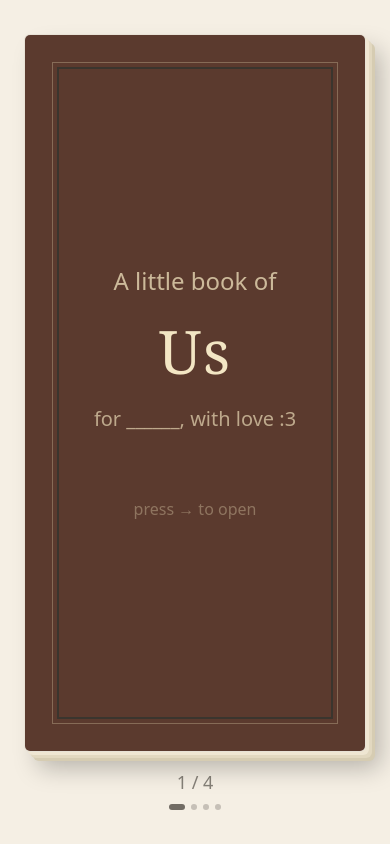
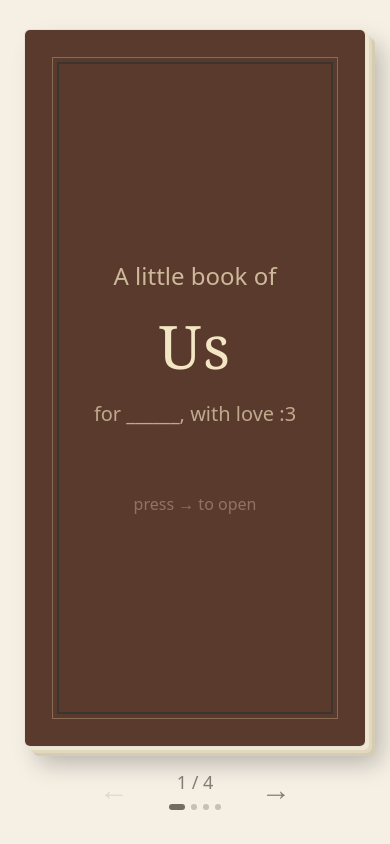
Before and after one commit to Lemonzwastaken/secret-website, a Next.js app: page / in a window 390 px wide. Built offline with nearby package versions, Linux system fonts and the light colour scheme; a web font is replaced by a local one.

Commit message:
Added buttons for mobile navigation

```diff
--- a/components/Book.tsx
+++ b/components/Book.tsx
@@ -1,11 +1,11 @@
 "use client"
 
-import { useEffect, useState } from "react";
+import { useEffect,useRef, useState } from "react";
 import { AnimatePresence, motion } from "framer-motion";
 import Cover from "./Cover";
 import BackCover from "./BackCover";
 import { pages } from "./pages/pagesData";
-import { escape } from "querystring";
+
 
 export default function Book(){
     const [currentPage, setCurrentPage] = useState(0);
@@ -16,6 +16,18 @@ export default function Book(){
     const isBack = currentPage === totalPages - 1;
     const isClosed = isCover || isBack;
     const spread = isClosed ? null : pages[currentPage - 1];
+
+    const touchStartX = useRef<number | null>(null);
+
+    function goNext() {
+        setDirection(1);
+        setCurrentPage((prev) => Math.min(prev+1, totalPages-1));
+    }
+
+    function goPrev() {
+        setDirection(-1);
+        setCurrentPage((prev) => Math.max(prev - 1, 0));
+    }
 
     useEffect(() => {
         function handleKeyDown(e: KeyboardEvent) {
@@ -43,7 +55,19 @@ export default function Book(){
         className={`relative w-full ${
             isClosed ? "max-w-xl" : "max-w-6xl"
         } h-[85vh] bg-[#fbf6ea] rounded-md border border-ink/10 flex overflow-hidden transition-[max-width] duration-500 ease-in-out shadow-[3px_3px_0_0_#efe6d2,6px_6px_0_0_#e2d8c0,9px_9px_0_0_#d6ccb2,14px_16px_24px_rgba(0,0,0,0.25)]`}
+
+        onTouchStart={(e) => {
+            touchStartX.current = e.touches[0].clientX;
+        }}
+        onTouchEnd={(e) => {
+            if (touchStartX.current === null || selectedImage) return;
+            const dx = e.changedTouches[0].clientX - touchStartX.current;
+            if (dx < -50) goNext();
+            else if (dx > 50) goPrev();
+            touchStartX.current = null;
+        }}
     >
+
         <AnimatePresence mode="wait" custom={direction}>
         <motion.div
             key={currentPage}
@@ -54,6 +78,7 @@ export default function Book(){
             transition={{ duration: 0.35, ease: "easeInOut" }}
             className="absolute inset-0 flex"
         >
+
         {isCover ? (
           <Cover />
         ) :isBack ? (
@@ -62,7 +87,7 @@ export default function Book(){
           <>
             <div className="pointer-events-none absolute left-1/2 top-0 z-10 h-full w-20 -translate-x-1/2 bg-gradient-to-r from-transparent via-black/15 to-transparent" />
 
-            {/* Left page: text and stuff */}
+            {/* Left page: text and stuff (piccaso) */}
             <div className="w-1/2 h-full flex items-center justify-center p-10">
             {spread ? (
                 <p className="font-hand text-2xl text-ink text-center leading-relaxed">
@@ -73,7 +98,7 @@ export default function Book(){
             )}
             </div>
 
-            {/* Right page: images */}
+            {/* Right page: images (No wait this is picasso) */}
             <div className="w-1/2 h-full relative p-10 overflow-hidden">
             {spread ? (
                 spread.images.map((src, i) => {
@@ -90,7 +115,7 @@ export default function Book(){
                     <div
                     key={i}
                     onClick={() => setSelectedImage({src, alt: `${spread.alt} ${i + 1}`})}
-                    className="absolute bg-white p-2 pb-5 shadow-md border border-ink/10 cursor zoom-in transition-transform duration-200 hover:scale-105 hover:z-20"
+                    className="absolute bg-white p-2 pb-5 shadow-md border border-ink/10 cursor-zoom-in transition-transform duration-200 hover:scale-105 hover:z-20"
                     style={{
                         top: pos.top,
                         left: pos.left,
@@ -117,21 +142,42 @@ export default function Book(){
         </AnimatePresence>
 
     </div>
+        {/* buttons and page indicator :3*/}
+        <div className="flex items-center gap-6">
+        <button
+            onClick={goPrev}
+            disabled={currentPage === 0}
+            className="font-hand text-3xl text-ink/60 px-4 py-2 disabled:opacity-20"
+        >
+            ←
+        </button>
+
         <div className="flex flex-col items-center gap-2">
-          <p className="font-hand text-lg text-ink/60">
+            <p className="font-hand text-lg text-ink/60">
             {currentPage + 1} / {totalPages}
-          </p>
-          <div className="flex gap-1.5">
-            {Array.from ({length: totalPages}).map((_, i) => (
+            </p>
+            <div className="flex gap-1.5">
+            {Array.from({ length: totalPages }).map((_, i) => (
                 <div
                 key={i}
                 className={`h-1.5 rounded-full transition-all ${
-                    i === currentPage ? "w-4 bg-ink/70" : "w-1.5 bg-ink/25"}`}
+                    i === currentPage ? "w-4 bg-ink/70" : "w-1.5 bg-ink/25"
+                }`}
                 />
             ))}
-          </div>
+            </div>
         </div>
 
+        <button
+            onClick={goNext}
+            disabled={currentPage === totalPages - 1}
+            className="font-hand text-3xl text-ink/60 px-4 py-2 disabled:opacity-20"
+        >
+            →
+        </button>
+        </div>
+
+        {/*enlarge images :P */}
         <AnimatePresence>
             {selectedImage && (
                 <motion.div
```
